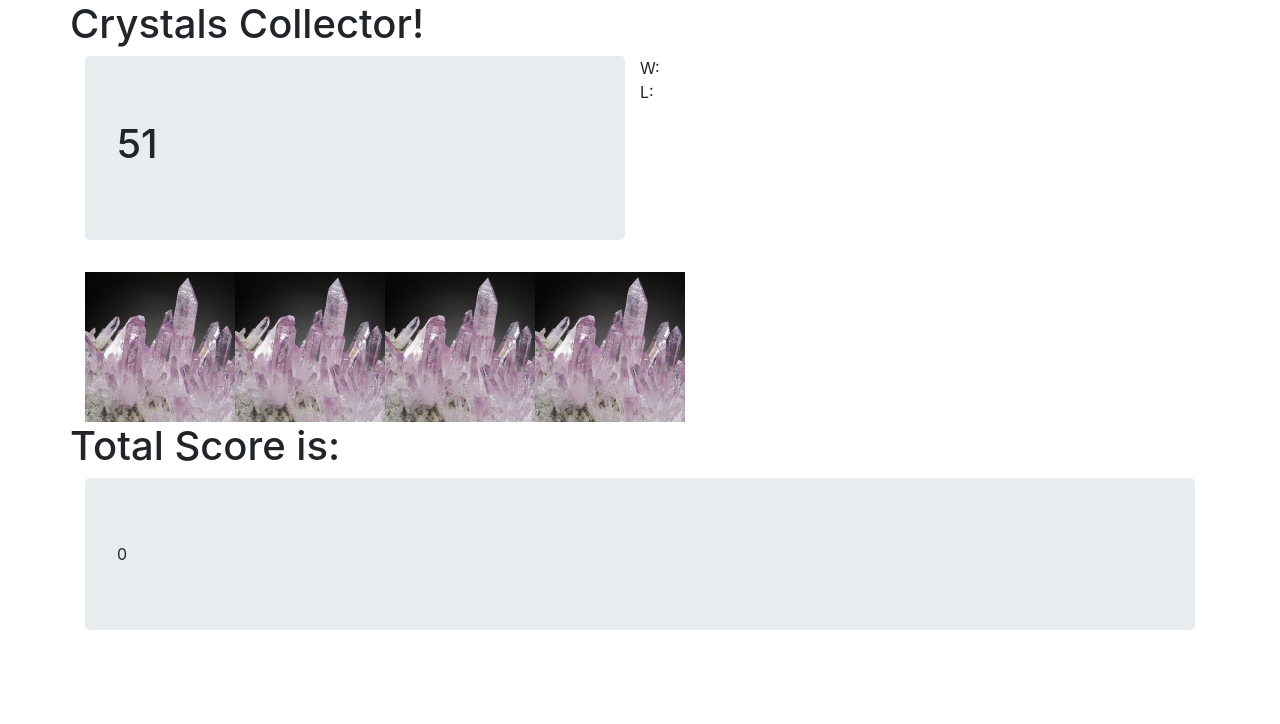
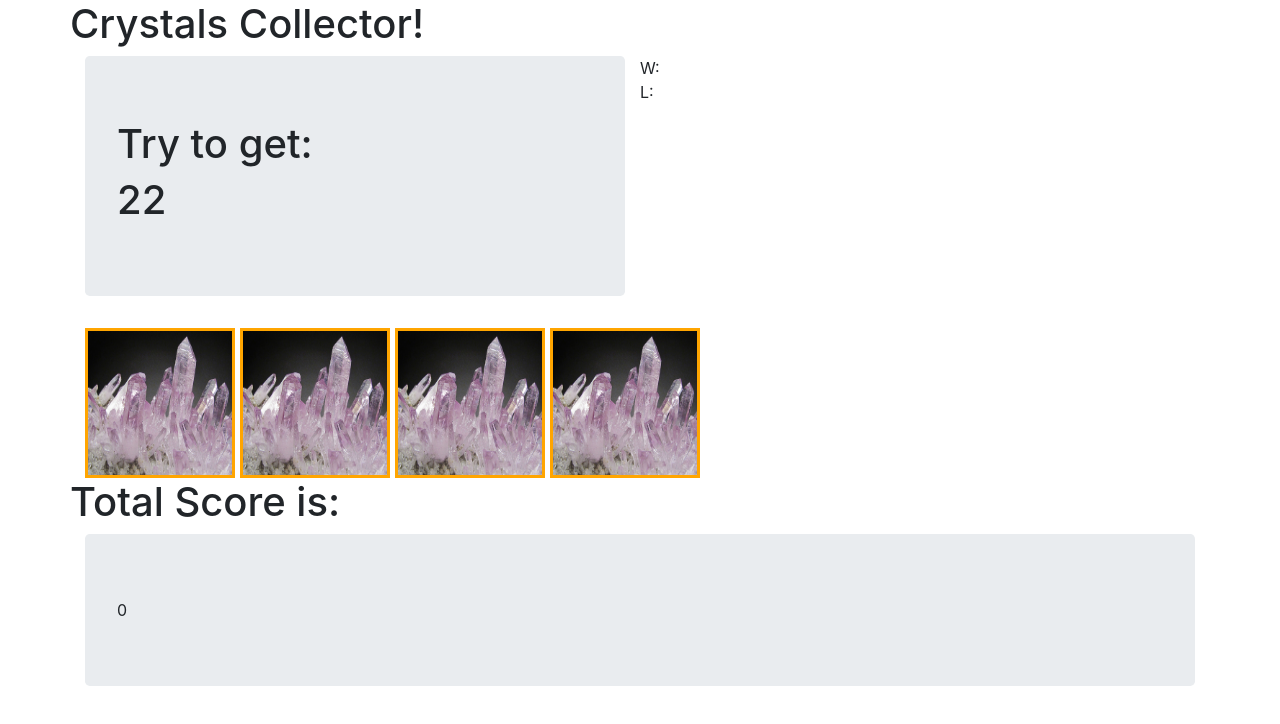
Before and after one commit to LexChuthor/unit-4-game, a plain HTML site: page index.html in a window 1280 px wide. Drawn offline with nearby package versions, Linux system fonts and the light colour scheme.

Commit message:
added minimal styling and updated readme

```diff
--- a/assets/css/reset.css
+++ b/assets/css/reset.css
@@ -0,0 +1,43 @@
+html, body, div, span, applet, object, iframe,
+h1, h2, h3, h4, h5, h6, p, blockquote, pre,
+a, abbr, acronym, address, big, cite, code,
+del, dfn, em, img, ins, kbd, q, s, samp,
+small, strike, strong, sub, sup, tt, var,
+b, u, i, center,
+dl, dt, dd, ol, ul, li,
+fieldset, form, label, legend,
+table, caption, tbody, tfoot, thead, tr, th, td,
+article, aside, canvas, details, embed,
+figure, figcaption, footer, header, hgroup,
+menu, nav, output, ruby, section, summary,
+time, mark, audio, video {
+	margin: 0;
+	padding: 0;
+	border: 0;
+	font-size: 100%;
+	font: inherit;
+	vertical-align: baseline;
+}
+/* HTML5 display-role reset for older browsers */
+article, aside, details, figcaption, figure,
+footer, header, hgroup, menu, nav, section {
+	display: block;
+}
+body {
+	line-height: 1;
+}
+ol, ul {
+	list-style: none;
+}
+blockquote, q {
+	quotes: none;
+}
+blockquote:before, blockquote:after,
+q:before, q:after {
+	content: '';
+	content: none;
+}
+table {
+	border-collapse: collapse;
+	border-spacing: 0;
+}
--- a/assets/css/style.css
+++ b/assets/css/style.css
@@ -0,0 +1,7 @@
+.crystal-Button{
+    width: 150px;
+    height: 150px;
+    border-style: solid;
+    margin-right: 5px;
+    border-color: orange;
+}
--- a/assets/javascript/game.js
+++ b/assets/javascript/game.js
@@ -5,14 +5,17 @@ var win = 0;
 var losses = 0;
 
 function reset() {
-    scoreToWin = Math.floor(50 + Math.random() * 50);
+    scoreToWin = Math.floor(19 + Math.random() * 100);
     $("#scoreReq").text(scoreToWin.toString());
-     var crystalValue = [];
+    var crystalValue = [];
     currentScore = 0;
     $("#currentScore").text(currentScore);
     $(".crystalContainer").empty();
     for (var i = 0; i < 4; i++) {
-        var n = Math.floor(1 + Math.random() * 9);
+        var n = Math.floor(1 + Math.random() * 11);
+        if ((crystalValue.indexOf(n) != -1) && n != 12) {
+            n++;
+        }
         crystalValue.push(n);
     }
     console.log(crystalValue);
@@ -24,8 +27,10 @@ function reset() {
         crystalButton.attr("value", crystalValue[i]);
         $(".crystalContainer").append(crystalButton);
     }
-        $(".crystal-Button").css("width", "150");
-        $(".crystal-Button").css("height", "150");
+    // $(".crystal-Button").css("width", "150");
+    // $(".crystal-Button").css("height", "150");
+    // $(".crystal-Button").css("border-style", "solid");
+
 }
 
 reset();
--- a/index.html
+++ b/index.html
@@ -14,6 +14,7 @@
     <script src="https://stackpath.bootstrapcdn.com/bootstrap/4.1.3/js/bootstrap.min.js" integrity="sha384-ChfqqxuZUCnJSK3+MXmPNIyE6ZbWh2IMqE241rYiqJxyMiZ6OW/JmZQ5stwEULTy"
         crossorigin="anonymous"></script>
     <script src="https://ajax.googleapis.com/ajax/libs/jquery/3.3.1/jquery.min.js"></script>
+    <link rel="stylesheet" href="assets/css/style.css">
     <title>Document</title>
 </head>
 
@@ -26,6 +27,7 @@
 
             <div class="col-sm-6">
                 <div class="jumbotron">
+                    <h1>Try to get: </h1>
                     <h1 id="scoreReq">0</h1>
                 </div>
             </div>
```
Also changed, not shown: 1 other file.
